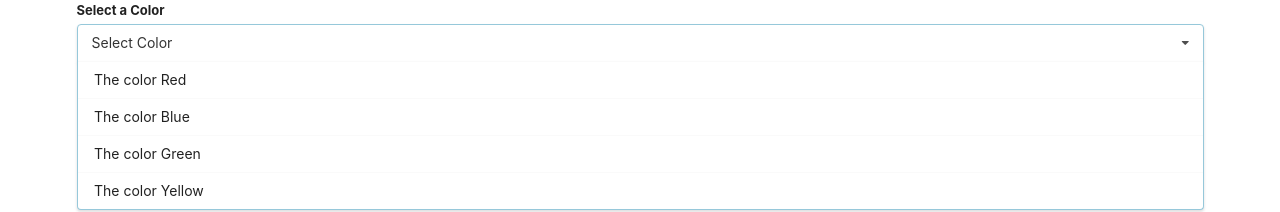
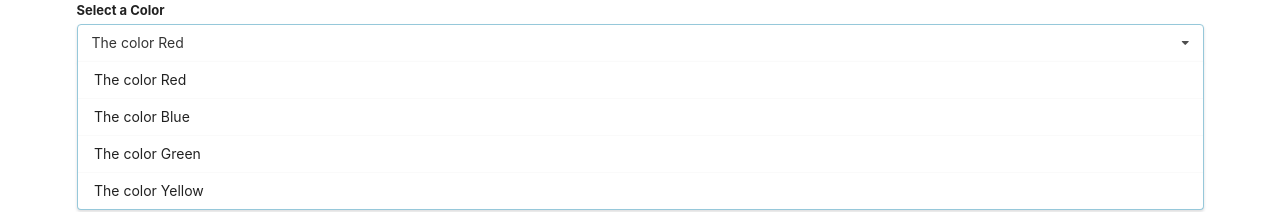
Before and after one commit to ankitt01/Widgets, a React (Create React App) app: page / in a window 1280 px wide. Shown: the top 212 px of the page. Built offline with nearby package versions, Linux system fonts and the light colour scheme.

Commit message:
selection state

```diff
--- a/src/App.js
+++ b/src/App.js
@@ -1,3 +1,5 @@
+import React, {useState} from 'react'
+
 import Accordian from './components/Accordian'
 import Dropdown from './components/Dropdown'
 import Search from './components/Search'
@@ -38,11 +40,14 @@
 ]
 
 function App() {
+
+  const [selected, setSelected] = useState(options[0]);
+
   return (
     <div className="App">
       {/* <Accordian items = {items} /> */}
       {/* <Search /> */}
-      <Dropdown options={options} />
+      <Dropdown options={options} selected={selected} onSelectedChange = {setSelected} />
     </div>
   );
 }
--- a/src/components/Dropdown.js
+++ b/src/components/Dropdown.js
@@ -1,9 +1,9 @@
 import React from 'react';
 
-const Dropdown = ({options}) => {
+const Dropdown = ({options, selected, onSelectedChange}) => {
     const renderedOptions = options.map((option) => {
         return (
-            <div key={option.value} className="item">
+            <div key={option.value} className="item" onClick={() => onSelectedChange(option)}>
                 {option.label}
             </div>
         )
@@ -16,7 +16,7 @@
                 </label>
                 <div className="ui selection dropdown visible active">
                     <i className="dropdown icon"></i>
-                    <div className="text">Select Color</div>
+                    <div className="text">{selected.label}</div>
                     <div className="menu visible transition">
                         {renderedOptions}
                     </div>
```
